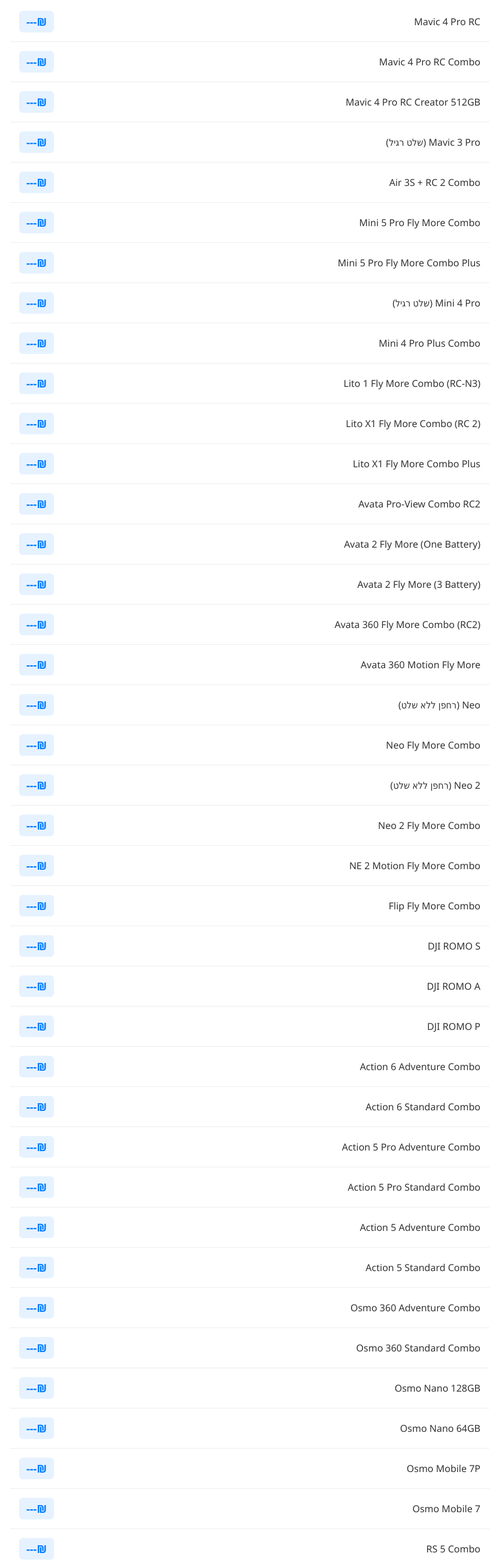
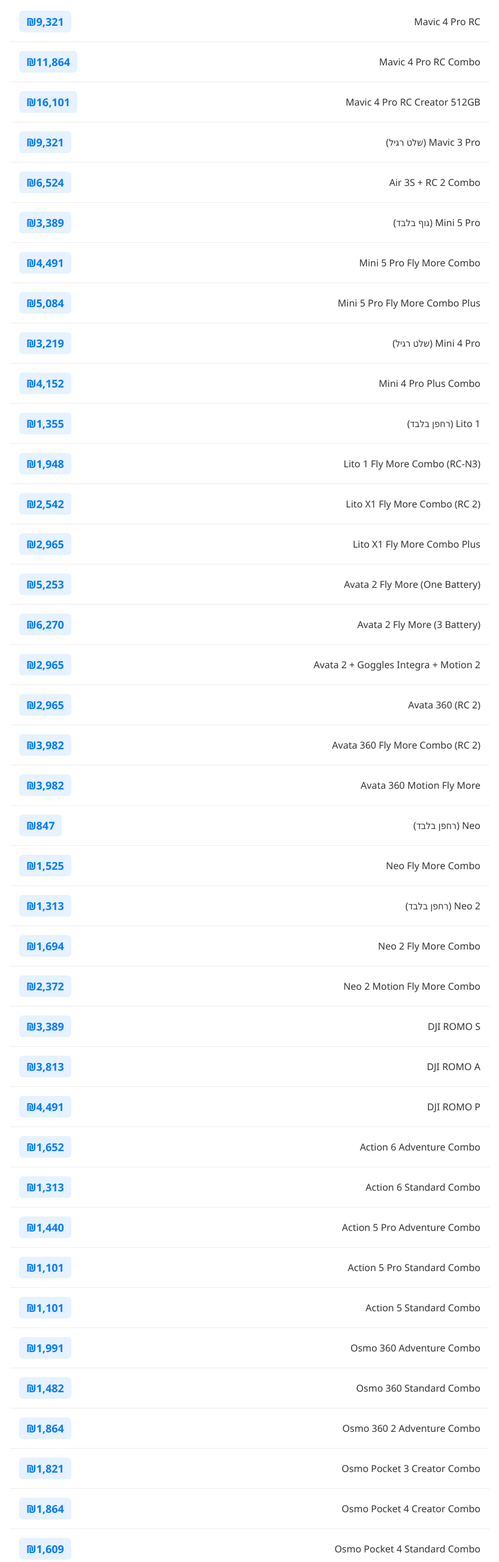
Before and after one commit to Ranmiz134/EILAT_PRICES, a plain HTML site: page index.html in a window 1280 px wide. Shown: the part 196-2800 px from the top of the page at 60% size, without its empty margins (223-1056 px from the left). Drawn offline with Linux system fonts and the light colour scheme.

Commit message:
Add files via upload

```diff
--- a/index.html
+++ b/index.html
@@ -3,7 +3,7 @@
 <head>
     <meta charset="UTF-8">
     <meta name="viewport" content="width=device-width, initial-scale=1.0">
-    <title>מחירון DJI - אילת (מעודכן מקובץ)</title>
+    <title>מחירון DJI - אילת</title>
     <style>
         body { font-family: 'Segoe UI', Tahoma, Geneva, Verdana, sans-serif; background-color: #f5f5f7; margin: 0; padding: 20px; color: #333; }
         .container { max-width: 800px; margin: 0 auto; background: white; padding: 20px; border-radius: 12px; box-shadow: 0 4px 12px rgba(0,0,0,0.1); }
@@ -26,217 +26,277 @@
 
         <li class="product-item">
             <span class="product-name">Mavic 4 Pro RC</span>
-            <span class="product-price">₪---</span>
+            <span class="product-price">₪9,321</span>
         </li>
 
         <li class="product-item">
             <span class="product-name">Mavic 4 Pro RC Combo</span>
-            <span class="product-price">₪---</span>
+            <span class="product-price">₪11,864</span>
         </li>
 
         <li class="product-item">
             <span class="product-name">Mavic 4 Pro RC Creator 512GB</span>
-            <span class="product-price">₪---</span>
+            <span class="product-price">₪16,101</span>
         </li>
 
         <li class="product-item">
             <span class="product-name">Mavic 3 Pro (שלט רגיל)</span>
-            <span class="product-price">₪---</span>
+            <span class="product-price">₪9,321</span>
         </li>
 
         <li class="product-item">
             <span class="product-name">Air 3S + RC 2 Combo</span>
-            <span class="product-price">₪---</span>
+            <span class="product-price">₪6,524</span>
+        </li>
+
+        <li class="product-item">
+            <span class="product-name">Mini 5 Pro (גוף בלבד)</span>
+            <span class="product-price">₪3,389</span>
         </li>
 
         <li class="product-item">
             <span class="product-name">Mini 5 Pro Fly More Combo</span>
-            <span class="product-price">₪---</span>
+            <span class="product-price">₪4,491</span>
         </li>
 
         <li class="product-item">
             <span class="product-name">Mini 5 Pro Fly More Combo Plus</span>
-            <span class="product-price">₪---</span>
+            <span class="product-price">₪5,084</span>
         </li>
 
         <li class="product-item">
             <span class="product-name">Mini 4 Pro (שלט רגיל)</span>
-            <span class="product-price">₪---</span>
+            <span class="product-price">₪3,219</span>
         </li>
 
         <li class="product-item">
             <span class="product-name">Mini 4 Pro Plus Combo</span>
-            <span class="product-price">₪---</span>
+            <span class="product-price">₪4,152</span>
+        </li>
+
+        <li class="product-item">
+            <span class="product-name">Lito 1 (רחפן בלבד)</span>
+            <span class="product-price">₪1,355</span>
         </li>
 
         <li class="product-item">
             <span class="product-name">Lito 1 Fly More Combo (RC-N3)</span>
-            <span class="product-price">₪---</span>
+            <span class="product-price">₪1,948</span>
         </li>
 
         <li class="product-item">
             <span class="product-name">Lito X1 Fly More Combo (RC 2)</span>
-            <span class="product-price">₪---</span>
+            <span class="product-price">₪2,542</span>
         </li>
 
         <li class="product-item">
             <span class="product-name">Lito X1 Fly More Combo Plus</span>
-            <span class="product-price">₪---</span>
-        </li>
-
-        <li class="product-item">
-            <span class="product-name">Avata Pro-View Combo RC2</span>
-            <span class="product-price">₪---</span>
+            <span class="product-price">₪2,965</span>
         </li>
 
         <li class="product-item">
             <span class="product-name">Avata 2 Fly More (One Battery)</span>
-            <span class="product-price">₪---</span>
+            <span class="product-price">₪5,253</span>
         </li>
 
         <li class="product-item">
             <span class="product-name">Avata 2 Fly More (3 Battery)</span>
-            <span class="product-price">₪---</span>
+            <span class="product-price">₪6,270</span>
         </li>
 
         <li class="product-item">
-            <span class="product-name">Avata 360 Fly More Combo (RC2)</span>
-            <span class="product-price">₪---</span>
+            <span class="product-name">Avata 2 + Goggles Integra + Motion 2</span>
+            <span class="product-price">₪2,965</span>
+        </li>
+
+        <li class="product-item">
+            <span class="product-name">Avata 360 (RC 2)</span>
+            <span class="product-price">₪2,965</span>
+        </li>
+
+        <li class="product-item">
+            <span class="product-name">Avata 360 Fly More Combo (RC 2)</span>
+            <span class="product-price">₪3,982</span>
         </li>
 
         <li class="product-item">
             <span class="product-name">Avata 360 Motion Fly More</span>
-            <span class="product-price">₪---</span>
+            <span class="product-price">₪3,982</span>
         </li>
 
         <li class="product-item">
-            <span class="product-name">Neo (רחפן ללא שלט)</span>
-            <span class="product-price">₪---</span>
+            <span class="product-name">Neo (רחפן בלבד)</span>
+            <span class="product-price">₪847</span>
         </li>
 
         <li class="product-item">
             <span class="product-name">Neo Fly More Combo</span>
-            <span class="product-price">₪---</span>
+            <span class="product-price">₪1,525</span>
         </li>
 
         <li class="product-item">
-            <span class="product-name">Neo 2 (רחפן ללא שלט)</span>
-            <span class="product-price">₪---</span>
+            <span class="product-name">Neo 2 (רחפן בלבד)</span>
+            <span class="product-price">₪1,313</span>
         </li>
 
         <li class="product-item">
             <span class="product-name">Neo 2 Fly More Combo</span>
-            <span class="product-price">₪---</span>
+            <span class="product-price">₪1,694</span>
         </li>
 
         <li class="product-item">
-            <span class="product-name">NE 2 Motion Fly More Combo</span>
-            <span class="product-price">₪---</span>
-        </li>
-
-        <li class="product-item">
-            <span class="product-name">Flip Fly More Combo</span>
-            <span class="product-price">₪---</span>
+            <span class="product-name">Neo 2 Motion Fly More Combo</span>
+            <span class="product-price">₪2,372</span>
         </li>
 
         <li class="product-item">
             <span class="product-name">DJI ROMO S</span>
-            <span class="product-price">₪---</span>
+            <span class="product-price">₪3,389</span>
         </li>
 
         <li class="product-item">
             <span class="product-name">DJI ROMO A</span>
-            <span class="product-price">₪---</span>
+            <span class="product-price">₪3,813</span>
         </li>
 
         <li class="product-item">
             <span class="product-name">DJI ROMO P</span>
-            <span class="product-price">₪---</span>
+            <span class="product-price">₪4,491</span>
         </li>
 
         <li class="product-item">
             <span class="product-name">Action 6 Adventure Combo</span>
-            <span class="product-price">₪---</span>
+            <span class="product-price">₪1,652</span>
         </li>
 
         <li class="product-item">
             <span class="product-name">Action 6 Standard Combo</span>
-            <span class="product-price">₪---</span>
+            <span class="product-price">₪1,313</span>
         </li>
 
         <li class="product-item">
             <span class="product-name">Action 5 Pro Adventure Combo</span>
-            <span class="product-price">₪---</span>
+            <span class="product-price">₪1,440</span>
         </li>
 
         <li class="product-item">
             <span class="product-name">Action 5 Pro Standard Combo</span>
-            <span class="product-price">₪---</span>
-        </li>
-
-        <li class="product-item">
-            <span class="product-name">Action 5 Adventure Combo</span>
-            <span class="product-price">₪---</span>
+            <span class="product-price">₪1,101</span>
         </li>
 
         <li class="product-item">
             <span class="product-name">Action 5 Standard Combo</span>
-            <span class="product-price">₪---</span>
+            <span class="product-price">₪1,101</span>
         </li>
 
         <li class="product-item">
             <span class="product-name">Osmo 360 Adventure Combo</span>
-            <span class="product-price">₪---</span>
+            <span class="product-price">₪1,991</span>
         </li>
 
         <li class="product-item">
             <span class="product-name">Osmo 360 Standard Combo</span>
-            <span class="product-price">₪---</span>
+            <span class="product-price">₪1,482</span>
         </li>
 
         <li class="product-item">
-            <span class="product-name">Osmo Nano 128GB</span>
-            <span class="product-price">₪---</span>
+            <span class="product-name">Osmo 360 2 Adventure Combo</span>
+            <span class="product-price">₪1,864</span>
+        </li>
+
+        <li class="product-item">
+            <span class="product-name">Osmo Pocket 3 Creator Combo</span>
+            <span class="product-price">₪1,821</span>
+        </li>
+
+        <li class="product-item">
+            <span class="product-name">Osmo Pocket 4 Creator Combo</span>
+            <span class="product-price">₪1,864</span>
+        </li>
+
+        <li class="product-item">
+            <span class="product-name">Osmo Pocket 4 Standard Combo</span>
+            <span class="product-price">₪1,609</span>
         </li>
 
         <li class="product-item">
             <span class="product-name">Osmo Nano 64GB</span>
-            <span class="product-price">₪---</span>
+            <span class="product-price">₪1,016</span>
+        </li>
+
+        <li class="product-item">
+            <span class="product-name">Osmo Mobile 7</span>
+            <span class="product-price">₪279</span>
         </li>
 
         <li class="product-item">
             <span class="product-name">Osmo Mobile 7P</span>
-            <span class="product-price">₪---</span>
+            <span class="product-price">₪364</span>
         </li>
 
         <li class="product-item">
-            <span class="product-name">Osmo Mobile 7</span>
-            <span class="product-price">₪---</span>
+            <span class="product-name">Osmo Mobile 8</span>
+            <span class="product-price">₪508</span>
+        </li>
+
+        <li class="product-item">
+            <span class="product-name">Osmo Mobile 8P Advanced Tracking Combo</span>
+            <span class="product-price">₪677</span>
+        </li>
+
+        <li class="product-item">
+            <span class="product-name">Osmo Mobile 8P Creator Combo</span>
+            <span class="product-price">₪847</span>
         </li>
 
         <li class="product-item">
             <span class="product-name">RS 5 Combo</span>
-            <span class="product-price">₪---</span>
+            <span class="product-price">₪2,075</span>
         </li>
 
         <li class="product-item">
-            <span class="product-name">RS 4 Pro</span>
-            <span class="product-price">₪---</span>
+            <span class="product-name">RS 5 Standard</span>
+            <span class="product-price">₪1,779</span>
+        </li>
+
+        <li class="product-item">
+            <span class="product-name">RS 4 Pro Combo</span>
+            <span class="product-price">₪3,558</span>
         </li>
 
         <li class="product-item">
             <span class="product-name">RS 4 Combo</span>
-            <span class="product-price">₪---</span>
+            <span class="product-price">₪2,203</span>
         </li>
 
         <li class="product-item">
-            <span class="product-name">Mic 3 (מקלט + משדר אחד)</span>
-            <span class="product-price">₪---</span>
+            <span class="product-name">RS 4 Standard</span>
+            <span class="product-price">₪1,440</span>
         </li>
 
         <li class="product-item">
-            <span class="product-name">Mic 2 (יחידה אחת)</span>
-            <span class="product-price">₪---</span>
+            <span class="product-name">RS 4 Mini Combo</span>
+            <span class="product-price">₪1,313</span>
+        </li>
+
+        <li class="product-item">
+            <span class="product-name">Mic 3 בודד (מקלט + משדר)</span>
+            <span class="product-price">₪677</span>
+        </li>
+
+        <li class="product-item">
+            <span class="product-name">Mic 3 זוגי</span>
+            <span class="product-price">₪1,101</span>
+        </li>
+
+        <li class="product-item">
+            <span class="product-name">Mic Mini 2 (1 TX + 1 RX)</span>
+            <span class="product-price">₪211</span>
+        </li>
+
+        <li class="product-item">
+            <span class="product-name">Mic Mini 2 (2 TX + 1 RX + Case)</span>
+            <span class="product-price">₪338</span>
         </li>
 
     </ul>
```
